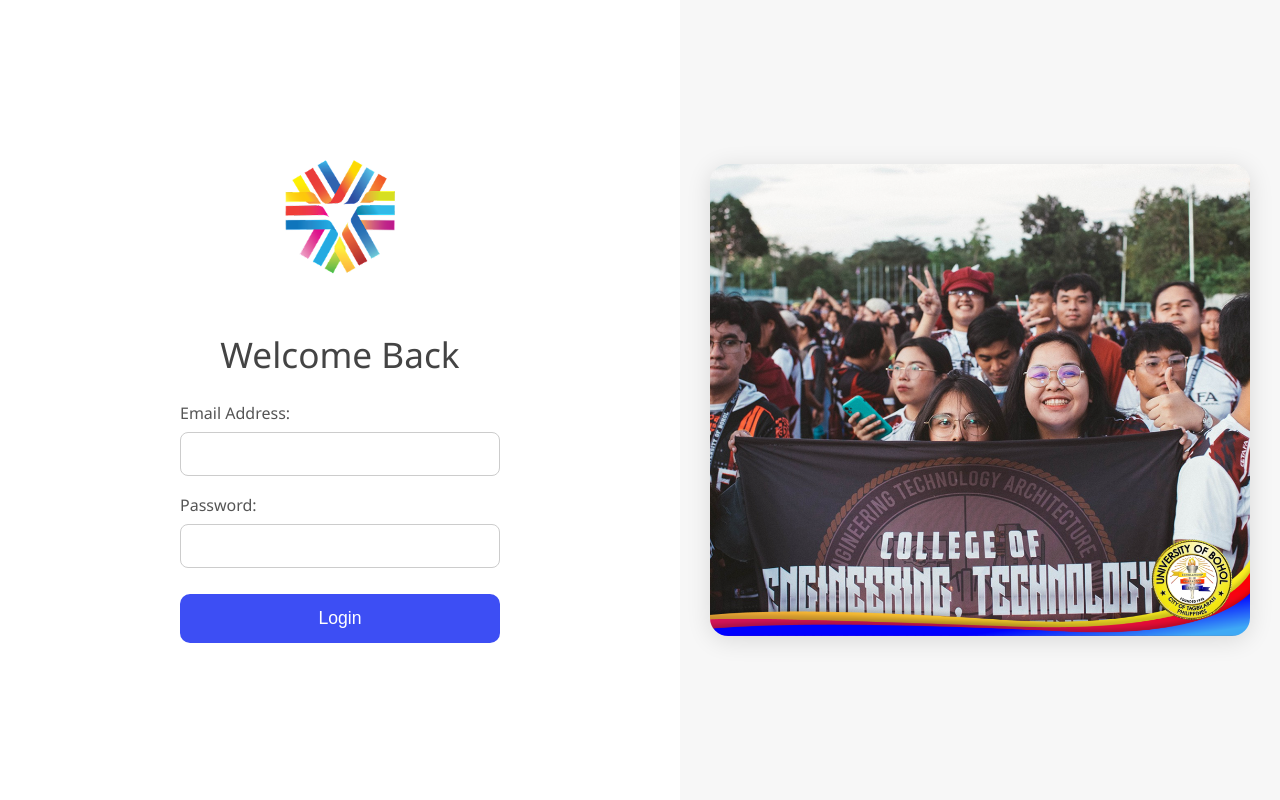
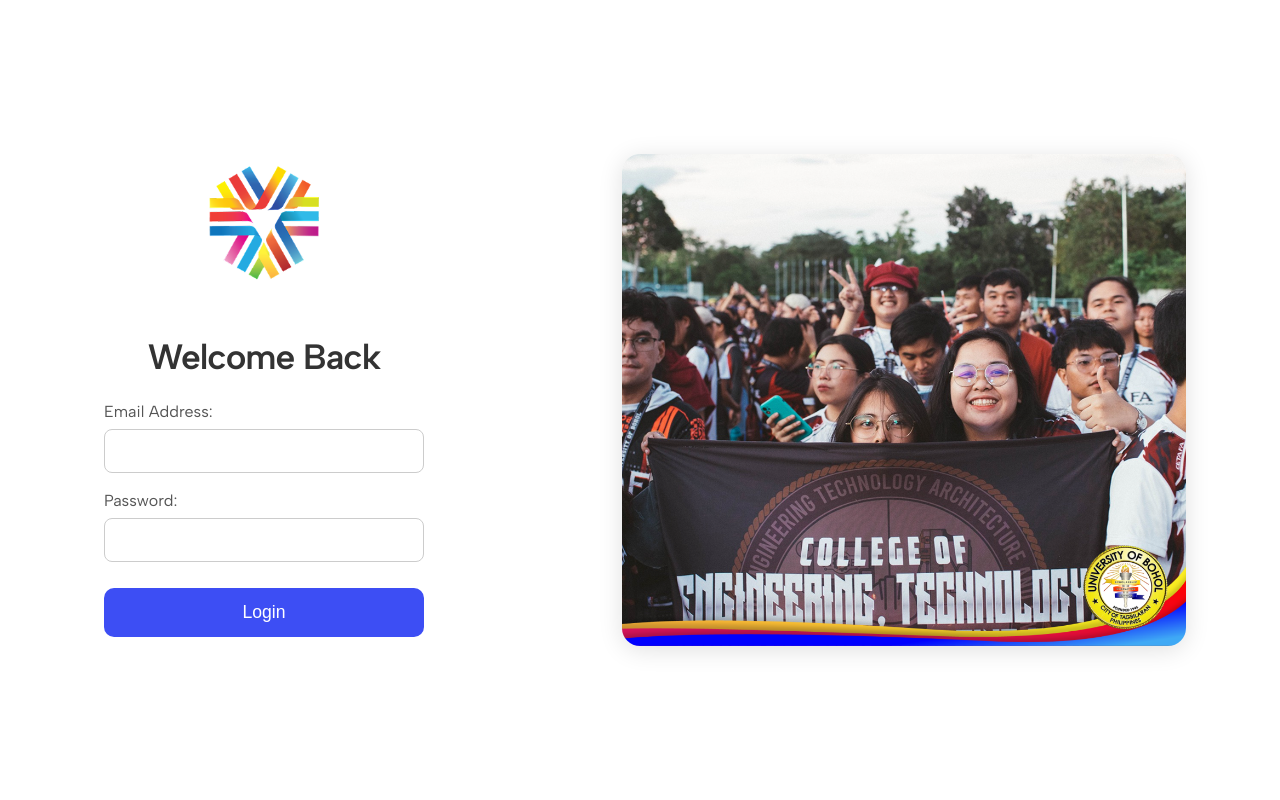
Before and after one commit to UB-Young-Thinkers-Society/UBDaysMedalTally, a PHP site: page /login.html in a window 1280 px wide. Run offline with PHP 8.4, Linux system fonts and the light colour scheme.

Commit message:
Updated styles.css for login page

```diff
--- a/Medal Tally 2.0/styles.css
+++ b/Medal Tally 2.0/styles.css
@@ -1,22 +1,25 @@
+@import url('https://fonts.googleapis.com/css2?family=Albert+Sans:ital,wght@0,100..900;1,100..900&family=Montserrat:ital,wght@0,100..900;1,100..900&display=swap');
+
 body {
     margin: 0;
-    font-family: 'Segoe UI', Arial, sans-serif;
+    font-family: "Albert Sans", sans-serif;
     background: #fff;
 }
 
 .container {
     display: flex;
     min-height: 100vh;
+    background: #fff;
 }
 
 .login-section {
     flex: 1;
+    max-width: 35vw;
     display: flex;
     flex-direction: column;
     justify-content: center;
     align-items: center;
     padding: 40px;
-    background: #fff;
 }
 
 .logo {
@@ -27,8 +30,9 @@ body {
 h2 {
     font-size: 2.2rem;
     margin-bottom: 24px;
-    color: #444;
-    font-weight: 500;
+    color: #333;
+    font-weight: 600;
+    letter-spacing: -1px;
 }
 
 form {
@@ -74,12 +78,10 @@ input[type="password"] {
     display: flex;
     justify-content: center;
     align-items: center;
-    background: #f7f7f7;
 }
 
 .group-photo {
-    width: 90%;
-    max-width: 600px;
+    width: 75%;
     border-radius: 18px;
     box-shadow: 0 4px 24px rgba(0,0,0,0.12);
 }
```
